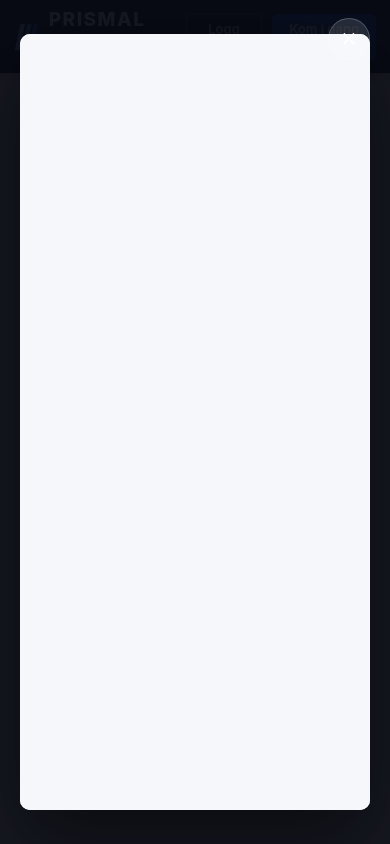
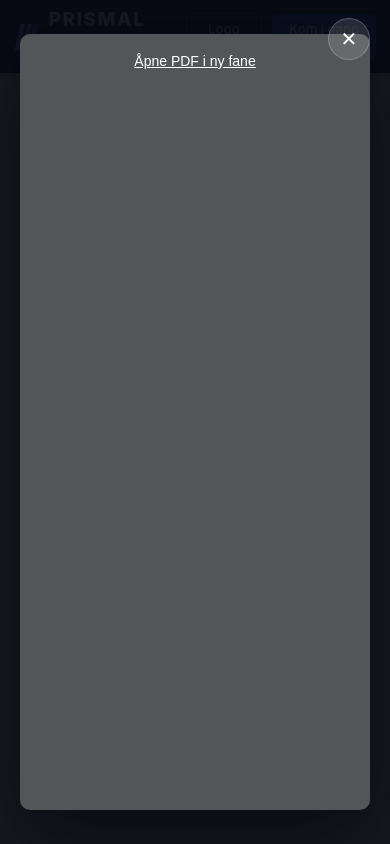
Before and after one commit to anderslura/Prismal, a React (Vite) app: page / in a window 390 px wide. Both pictures are taken after a click on the element 195 px from the left and 950 px from the top of the page. Shown: the part 528-1372 px from the top of the page. Built offline with nearby package versions, Linux system fonts and the light colour scheme.

Commit message:
Fix: mobil viste kun side 1 av PDF i lightbox — bytt iframe til pdf.js canvas-rendering

```diff
--- a/src/components/Landingsside.jsx
+++ b/src/components/Landingsside.jsx
@@ -1,5 +1,5 @@
 /* ── Landingsside v5 — lys, moderne, demo-karusell ── */
-import { useState, useEffect } from 'react'
+import { useState, useEffect, useRef } from 'react'
 import DemoSlideshow from './DemoSlideshow'
 
 const FAQ_LISTE = [
@@ -126,12 +126,71 @@ function IkonDokument() {
 
 export default function Landingsside({ onStart, onRegistrer }) {
   const [lightbox, setLightbox] = useState(false)
+  const pdfContainerRef = useRef(null)
 
   useEffect(() => {
     if (!lightbox) return
     const onKey = (e) => { if (e.key === 'Escape') setLightbox(false) }
     document.addEventListener('keydown', onKey)
     return () => document.removeEventListener('keydown', onKey)
+  }, [lightbox])
+
+  // Rendrer PDF-sidene til <canvas> med pdf.js i stedet for <iframe src="...pdf">.
+  // VIKTIG: iOS Safari viser ofte bare side 1 av en inline PDF-iframe, uten skrolling
+  // og uten å fylle bredden (kjent WebKit-begrensning) — samme problem som ble løst i
+  // TilbudPreview.jsx ("se som kunde"). pdf.js rendrer hver side til et canvas, som er
+  // vanlig DOM-innhold og dermed skrolling/fyller skjermen normalt på alle enheter.
+  useEffect(() => {
+    if (!lightbox) return
+    const container = pdfContainerRef.current
+    if (!container) return
+    let avbrutt = false
+
+    ;(async () => {
+      container.innerHTML = '<p style="color:#fff;font-family:sans-serif;font-size:14px;margin:40px 0;">Laster PDF …</p>'
+      try {
+        if (!window.pdfjsLib) {
+          await new Promise((resolve, reject) => {
+            const script = document.createElement('script')
+            script.src = 'https://cdnjs.cloudflare.com/ajax/libs/pdf.js/3.11.174/pdf.min.js'
+            script.onload = resolve
+            script.onerror = () => reject(new Error('Kunne ikke laste PDF-visningsbibliotek'))
+            document.head.appendChild(script)
+          })
+          window.pdfjsLib.GlobalWorkerOptions.workerSrc = 'https://cdnjs.cloudflare.com/ajax/libs/pdf.js/3.11.174/pdf.worker.min.js'
+        }
+        if (avbrutt) return
+
+        const pdf = await window.pdfjsLib.getDocument('/demo/pdf_forside_v2.pdf').promise
+        if (avbrutt) return
+        container.innerHTML = ''
+        const dpr = window.devicePixelRatio || 1
+        const breddeCss = Math.min(container.clientWidth - 20, 900)
+
+        for (let i = 1; i <= pdf.numPages; i++) {
+          const side = await pdf.getPage(i)
+          const grunnViewport = side.getViewport({ scale: 1 })
+          const skala = (breddeCss / grunnViewport.width) * dpr
+          const renderViewport = side.getViewport({ scale: skala })
+
+          const canvas = document.createElement('canvas')
+          canvas.width = renderViewport.width
+          canvas.height = renderViewport.height
+          canvas.style.width = breddeCss + 'px'
+          canvas.style.height = (renderViewport.height / dpr) + 'px'
+          container.appendChild(canvas)
+          if (avbrutt) return
+
+          await side.render({ canvasContext: canvas.getContext('2d'), viewport: renderViewport }).promise
+        }
+      } catch {
+        if (!avbrutt) {
+          container.innerHTML = '<a href="/demo/pdf_forside_v2.pdf" target="_blank" style="color:#fff;font-family:sans-serif;font-size:14px;">Åpne PDF i ny fane</a>'
+        }
+      }
+    })()
+
+    return () => { avbrutt = true }
   }, [lightbox])
 
   return (
@@ -316,9 +375,8 @@ export default function Landingsside({ onStart, onRegistrer }) {
       {lightbox && (
         <div className="l2-lightbox" onClick={() => setLightbox(false)}>
           <button className="l2-lightbox-lukk" onClick={() => setLightbox(false)} aria-label="Lukk">✕</button>
-          <iframe
-            src="/demo/pdf_forside_v2.pdf"
-            title="Prismal tilbud forhåndsvisning"
+          <div
+            ref={pdfContainerRef}
             className="l2-lightbox-pdf"
             onClick={(e) => e.stopPropagation()}
           />
--- a/src/styles/index.css
+++ b/src/styles/index.css
@@ -1339,19 +1339,32 @@ textarea { resize: vertical; }
 }
 .l2-lightbox-pdf {
   /* Ekte PDF i lightbox (vektortekst) i stedet for PNG-skjermbilder —
-     PNG-tilnærmingen (med side-om-side, kolonne-layout, srcset 1x/2x,
-     fjernet backdrop-filter) løste aldri uskarphet på vanlige
-     (ikke-Retina) skjermer, fordi et rastrert bilde av tekst alltid er
-     litt softere enn vektortekst — usynlig på Retina (høy PPI), synlig
-     på vanlige skjermer (lav PPI). PDF løser dette permanent: alltid
-     skarp, uansett skjerm, uansett zoom, fordi teksten er vektor. */
+     PNG-tilnærmingen løste aldri uskarphet på vanlige (ikke-Retina) skjermer,
+     fordi et rastrert bilde av tekst alltid er litt softere enn vektortekst.
+     Sidene rendres til <canvas> med pdf.js (samme mønster som i
+     TilbudPreview.jsx/"se som kunde") i stedet for <iframe src="...pdf"> —
+     iOS Safari viser ofte bare side 1 av en inline PDF-iframe uten skrolling
+     og uten å fylle bredden (kjent WebKit-begrensning). Canvas er vanlig
+     DOM-innhold og skrolling/fyller skjermen normalt på alle enheter. */
   width: min(96vw, 1400px);
   height: 92vh;
   border: none;
   border-radius: 10px;
   box-shadow: 0 32px 80px rgba(0,0,0,0.5);
+  background: #525659;
+  cursor: default;
+  box-sizing: border-box;
+  overflow-y: auto;
+  display: flex;
+  flex-direction: column;
+  align-items: center;
+  gap: 14px;
+  padding: 16px 10px;
+}
+.l2-lightbox-pdf canvas {
+  max-width: 100%;
+  box-shadow: 0 1px 6px rgba(0,0,0,.35);
   background: #fff;
-  cursor: default;
 }
 
 /* ── HERO split layout ── */
```
